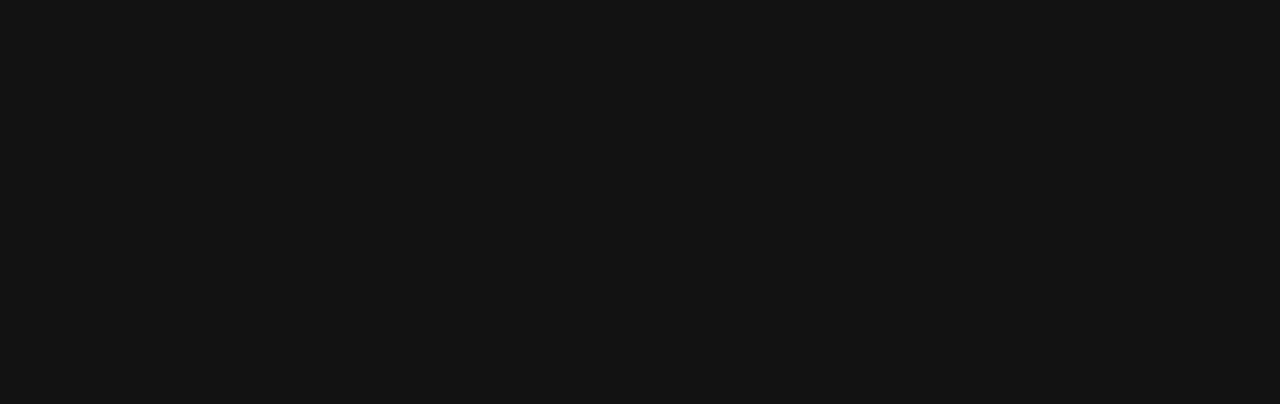
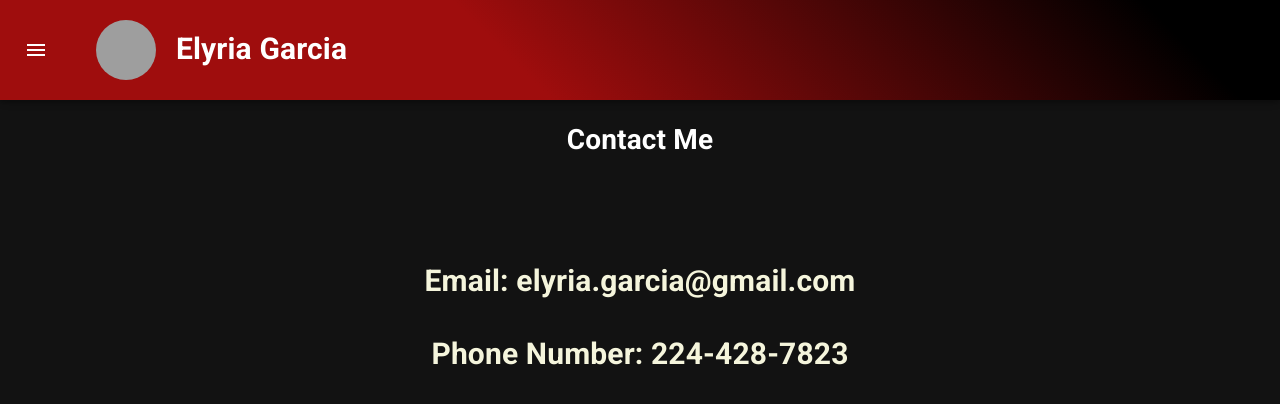
Before and after one commit to ElyriaG/React_Portfolio, a React (Create React App) app: page /contact in a window 1280 px wide. Shown: the top 404 px of the page. Built offline with nearby package versions, Linux system fonts and the light colour scheme; grey boxes are pictures that could not be loaded.

Commit message:
Contact page shows info

```diff
--- a/src/App.js
+++ b/src/App.js
@@ -3,6 +3,7 @@ import { BrowserRouter as Router, Route, Switch } from "react-router-dom";
 import Home from "./pages/Homepage";
 import Resume from "./pages/resume";
 import Portfolio from "./pages/portfolio";
+import Contact from "./pages/contact";
 
 import './style.css'
 
@@ -13,6 +14,7 @@ function App() {
         <Route exact path="/" component={Home} />} />
         <Route exact path="/resume" component={Resume} />} />
         <Route exact path="/portfolio" component={Portfolio} />} />
+        <Route exact path="/contact" component={Contact} />} />
         </Switch>
     </Router>
   )
--- a/src/components/drawer.js
+++ b/src/components/drawer.js
@@ -158,7 +158,9 @@ export default function LeftDrawer(props) {
                 <List>
                     <Link to="/" style={{ textDecoration: 'none', color: "black" }}>
                         <ListItem button key={"About Me"}>
+                            <>
                             <ListItemIcon> <EmojiEmotionsOutlinedIcon /></ListItemIcon>
+                            </>
                             <ListItemText primary={"About Me"} />
                         </ListItem>
                     </Link>
@@ -168,11 +170,12 @@ export default function LeftDrawer(props) {
                             <ListItemText primary={"Resume"} />
                         </ListItem>
                     </Link>
-
-                    <ListItem button key={"Email Me"}>
-                        <ListItemIcon> <MailIcon /></ListItemIcon>
-                        <ListItemText primary={"Email Me"} />
-                    </ListItem>
+                    <Link to="/contact" style={{ textDecoration: 'none', color: "black" }}>
+                        <ListItem button key={"Contact Me"}>
+                            <ListItemIcon> <MailIcon /></ListItemIcon>
+                            <ListItemText primary={"Contact Me"} />
+                        </ListItem>
+                    </Link>
                     <Link to="/portfolio" style={{ textDecoration: 'none', color: "black" }}>
                         <ListItem button key={"Portfolio"}>
                             <ListItemIcon> <DeveloperModeIcon /></ListItemIcon>
--- /dev/null
+++ b/src/pages/contact.js
@@ -0,0 +1,70 @@
+import React, { useState } from "react";
+import { makeStyles } from '@material-ui/core/styles';
+import clsx from 'clsx';
+import LeftDrawer from "./../components/drawer";
+import CssBaseline from '@material-ui/core/CssBaseline';
+
+
+const useStyles = makeStyles(theme => ({
+    root: {
+        display: 'flex',
+    },
+    textColor: {
+        color: "white",
+        textAlign: "center"
+    },
+    resumeDimensions: {
+        marginTop: 100,
+    },
+    divDimensions: {
+        display: "flex",
+        justifyContent: "center",
+        flexWrap: 'wrap'
+    },
+    contactInfo: {
+        color: "beige",
+        fontSize: 30,
+        textAlign: "center"
+    },
+    contactDiv:  {
+        marginTop: 100
+    }
+
+}));
+
+
+export default function Contact(props) {
+
+    const open = useState(false);
+    const classes = useStyles();
+
+
+
+    return (
+        <div>
+            <CssBaseline />
+            <LeftDrawer />
+
+            <main
+                className={clsx(classes.content, {
+                    [classes.contentShift]: open,
+                })}
+            >
+
+                <div className={classes.drawerHeader} />
+                <br />
+                <div className={classes.resumeDimensions} key="pageDiv">
+                    <h1 className={classes.textColor}>Contact Me</h1>
+                    <div className={classes.contactDiv}>
+                        <h3 className={classes.contactInfo}>Email: elyria.garcia@gmail.com</h3>
+                        <h3 className={classes.contactInfo}>Phone Number: 224-428-7823</h3>
+                    </div>
+                </div>
+                <div className={classes.divDimensions}>
+
+                </div>
+            </main>
+
+        </div>
+    )
+}
```
